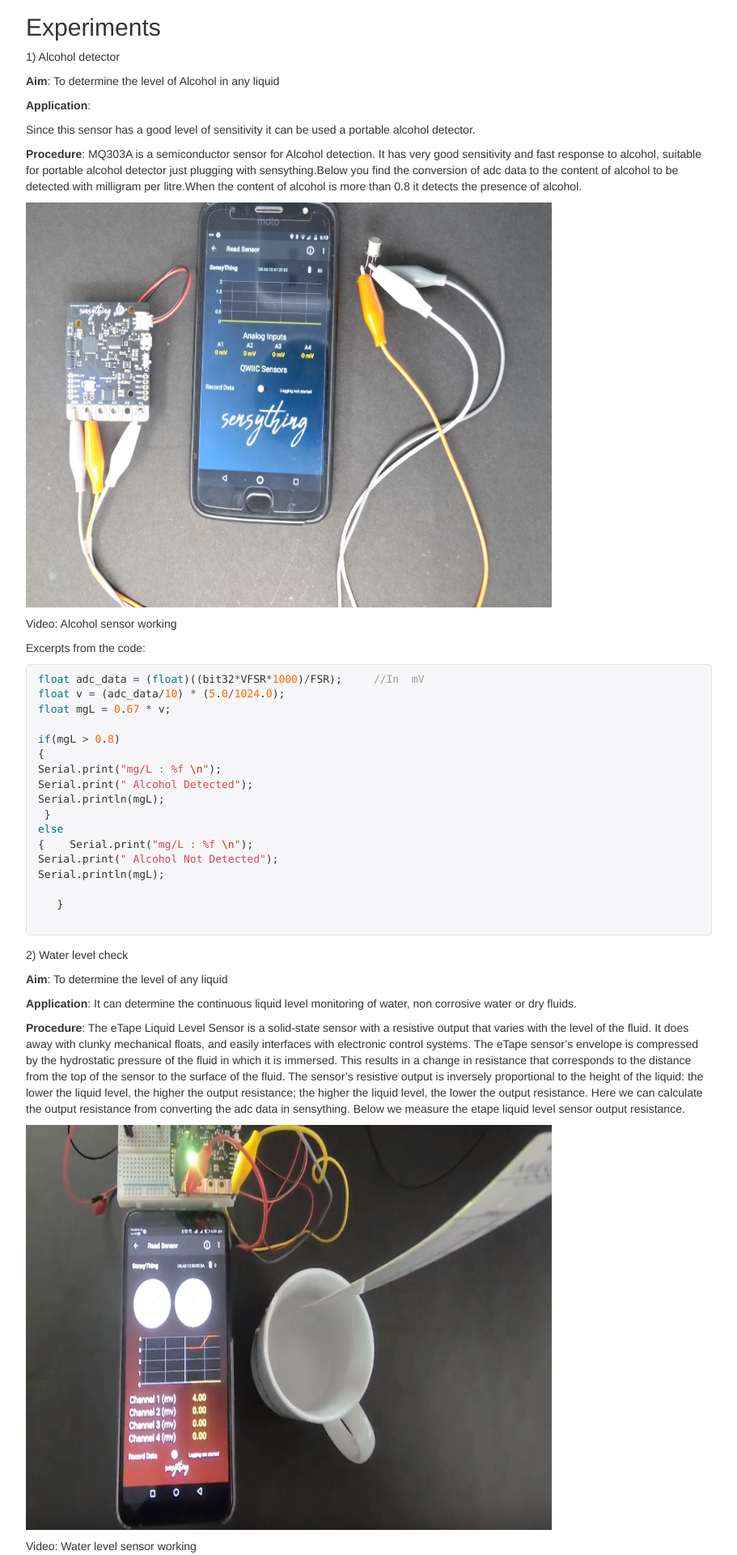
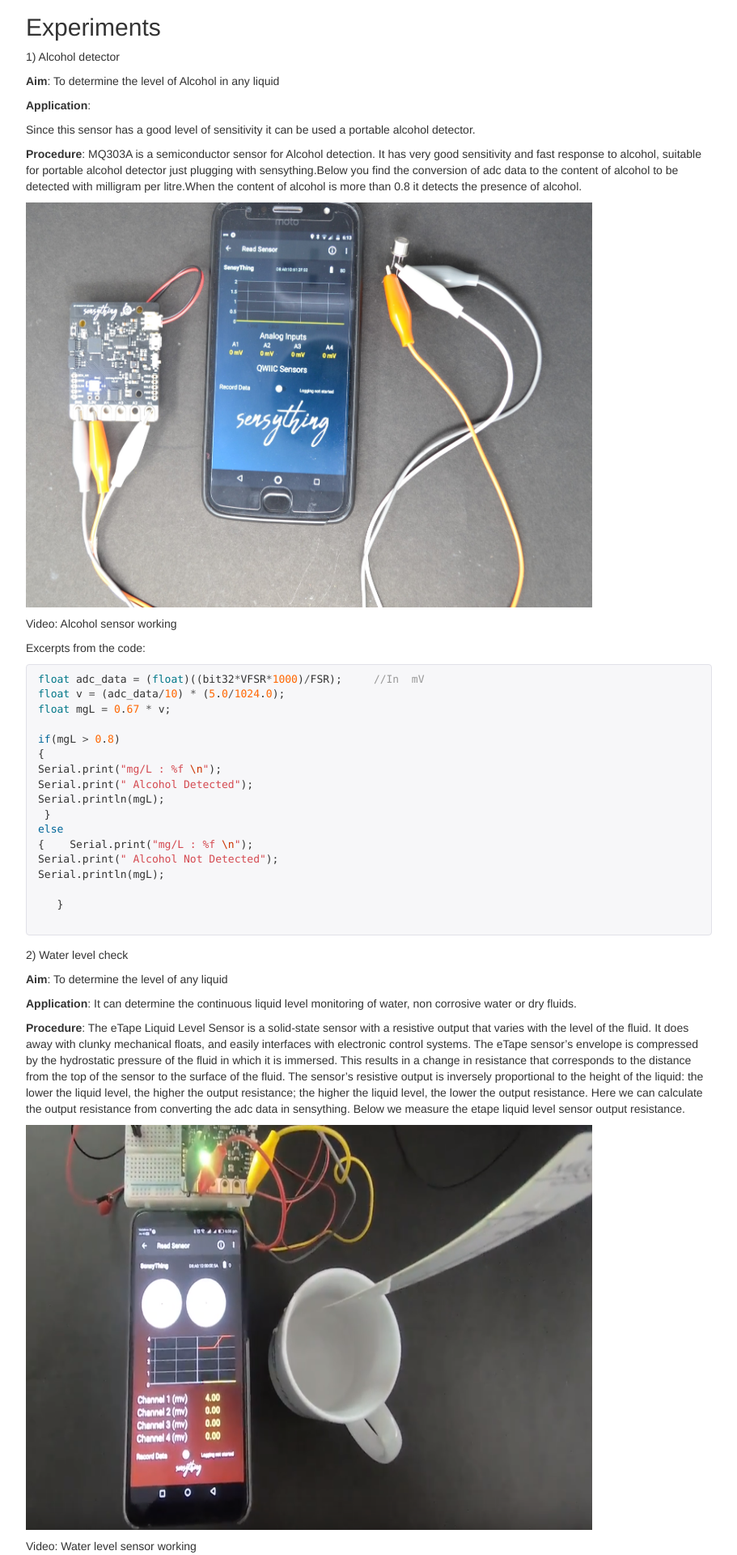
Before and after one commit to Protocentral/protocentral_sensything, a Jekyll site: the page built from docs/index.md, in a window 1280 px wide. Shown: the part 1815-3735 px from the top of the page at 81% size, without its empty margins (38-949 px from the left). Built offline with Jekyll 4.4.1, drawn with Linux system fonts in a browser that asks for light colours; nearby versions of some CDN libraries; comment, search, counter and statistics services are not loaded; our own code applies the rules of GitHub Pages for plain Markdown files.

Commit message:
Update index.md

```diff
--- a/docs/index.md
+++ b/docs/index.md
@@ -56,7 +56,7 @@ Since this sensor has a good level of sensitivity it can be used a portable alco
 **Procedure**:
 	MQ303A is a semiconductor sensor for Alcohol detection. It has very good sensitivity and fast response to alcohol, suitable for portable alcohol detector just plugging with sensything.Below you find the conversion of adc data to the content of alcohol to be detected with milligram per litre.When the content of alcohol is more than 0.8 it detects the presence of alcohol.
 
-<img src="images/Alcohol sensor.jpg" width="650" height="500" />
+<img src="images/Alcohol sensor.jpg" width="700" height="500" />
 
 Video: Alcohol sensor working
 
@@ -93,7 +93,7 @@ It can determine the continuous liquid level monitoring of water, non corrosive
 The eTape Liquid Level Sensor is a solid-state sensor with a resistive output that varies with the level of the fluid. It does away with clunky mechanical floats, and easily interfaces with electronic control systems. The eTape sensor's envelope is compressed by the hydrostatic pressure of the fluid in which it is immersed. This results in a change in resistance that corresponds to the distance from the top of the sensor to the surface of the fluid. The sensor's resistive output is inversely proportional to the height of the liquid: the lower the liquid level, the higher the output resistance; the higher the liquid level, the lower the output resistance.
 Here we can calculate the output resistance from converting the adc data in sensything. Below we measure the etape liquid level sensor output resistance.
 
-<img src="images/etape.png" width="650" height="500" />
+<img src="images/etape.png" width="700" height="500" />
 
 Video: Water level sensor working
 
```
